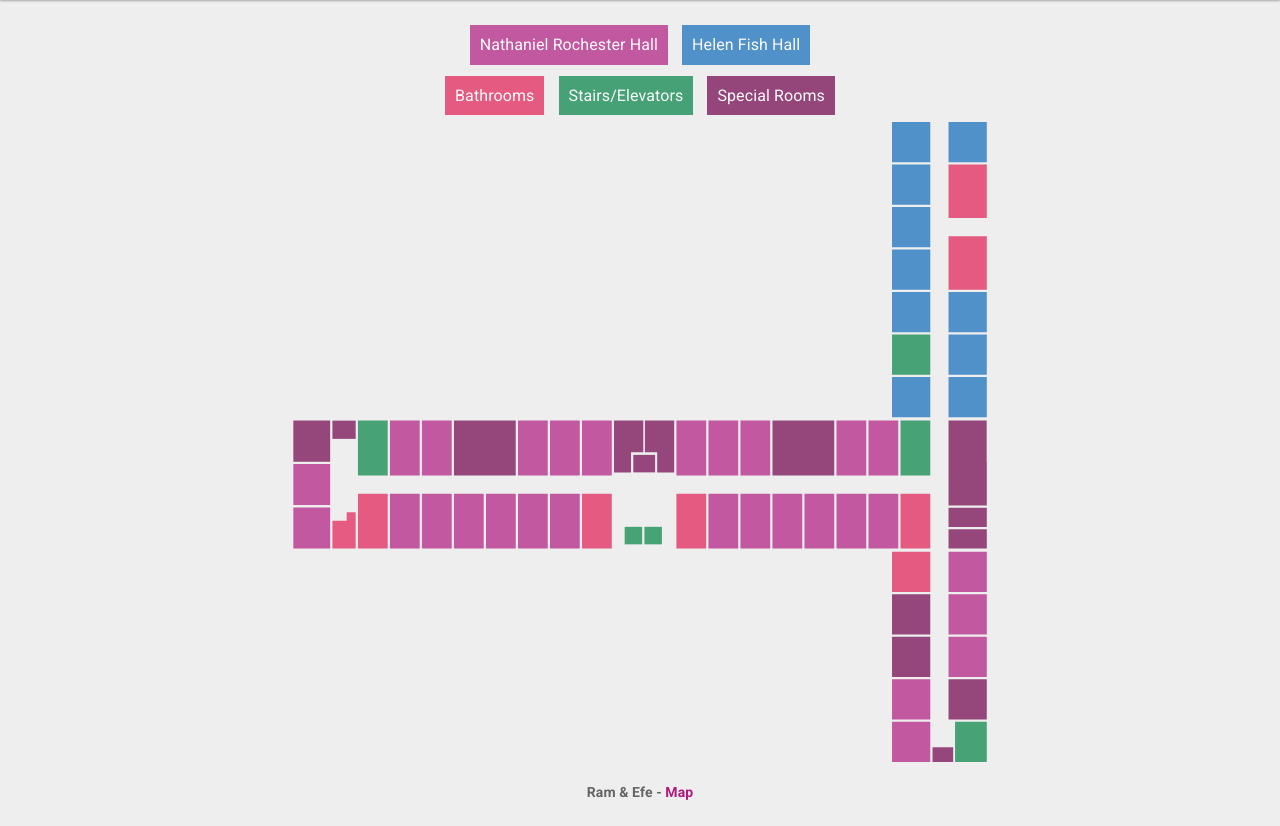
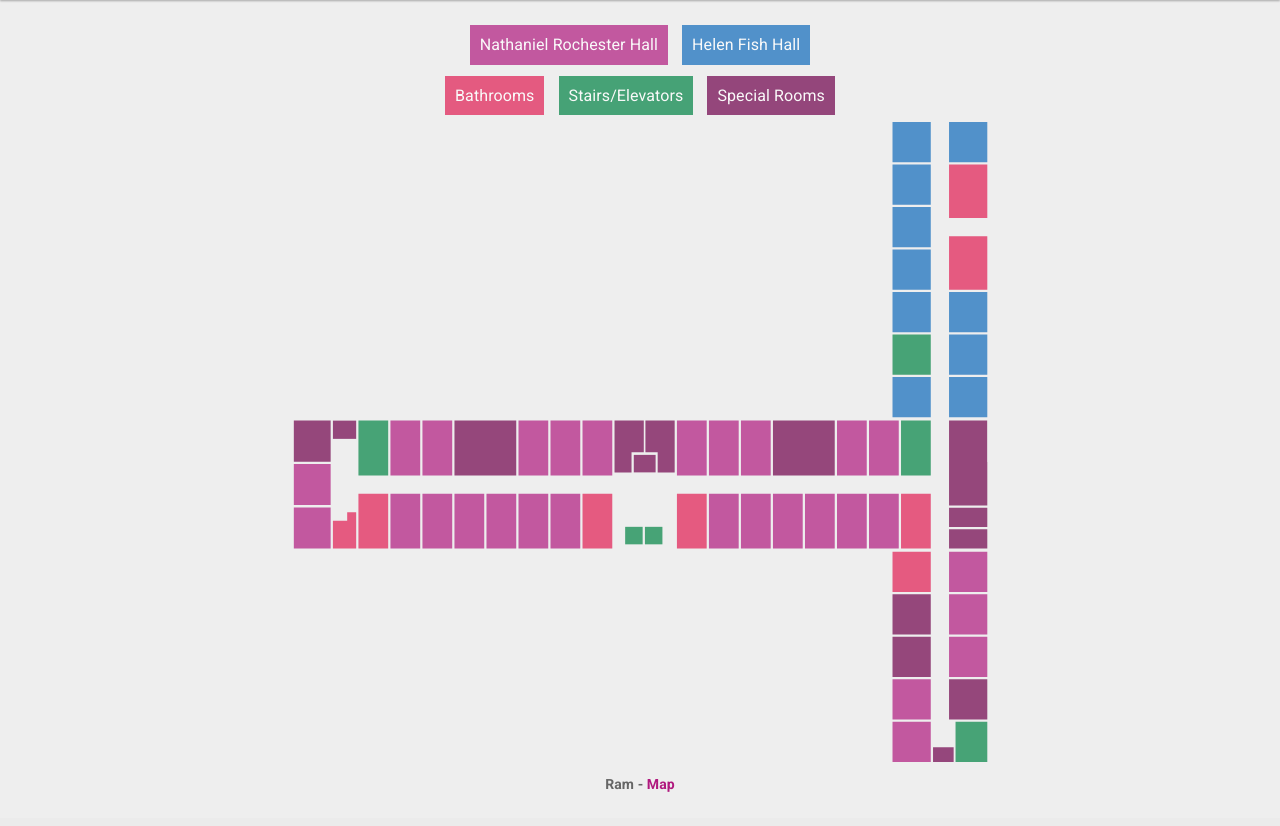
Before and after one commit to RamZallan/csh-map, a Flask app: template csh_map/templates/index.html in a window 1280 px wide. Shown: the part 64-890 px from the top of the page. After the commit the page ends 856 px from the top, so only its background shows below. Run offline with Flask 2, Linux system fonts and the light colour scheme; the template is opened without the code that fills it, so the values that code supplies are empty; style sheets or scripts are compiled from the project's sources; parts of the project's set-up code (start-up, migrations or seed data) failed here and were passed over.

Commit message:
Fixed credit and removed scrollbar on 1080 display

```diff
--- a/csh_map/static/css/styles.scss
+++ b/csh_map/static/css/styles.scss
@@ -36,8 +36,10 @@ body {
 }
 
 svg {
-    width: 100%;
+    display: block;
+    width: 98%;
     height: auto;
+    margin: 0 auto;
     max-height: 80vh;
     transition: 0.3s transform;
 }
--- a/csh_map/templates/index.html
+++ b/csh_map/templates/index.html
@@ -161,7 +161,7 @@
 
             </div>
         </div>
-        <footer>Ram &amp; Efe - <a href="http://github.com/ramzallan/csh-map">Map</a>
+        <footer>Ram - <a href="http://github.com/ramzallan/csh-map">Map</a>
         </footer>
     </div>
     <script src="https://ajax.googleapis.com/ajax/libs/jquery/1.12.4/jquery.min.js"></script>
```
